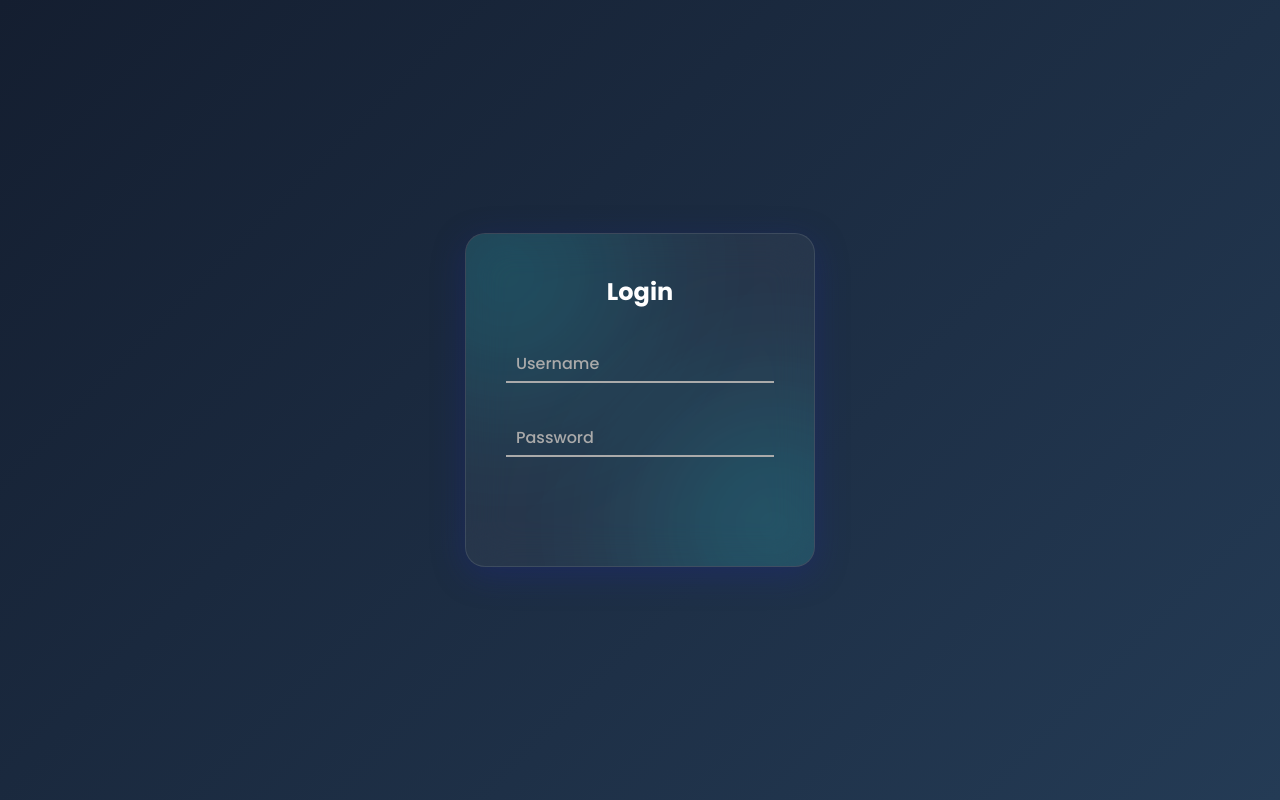
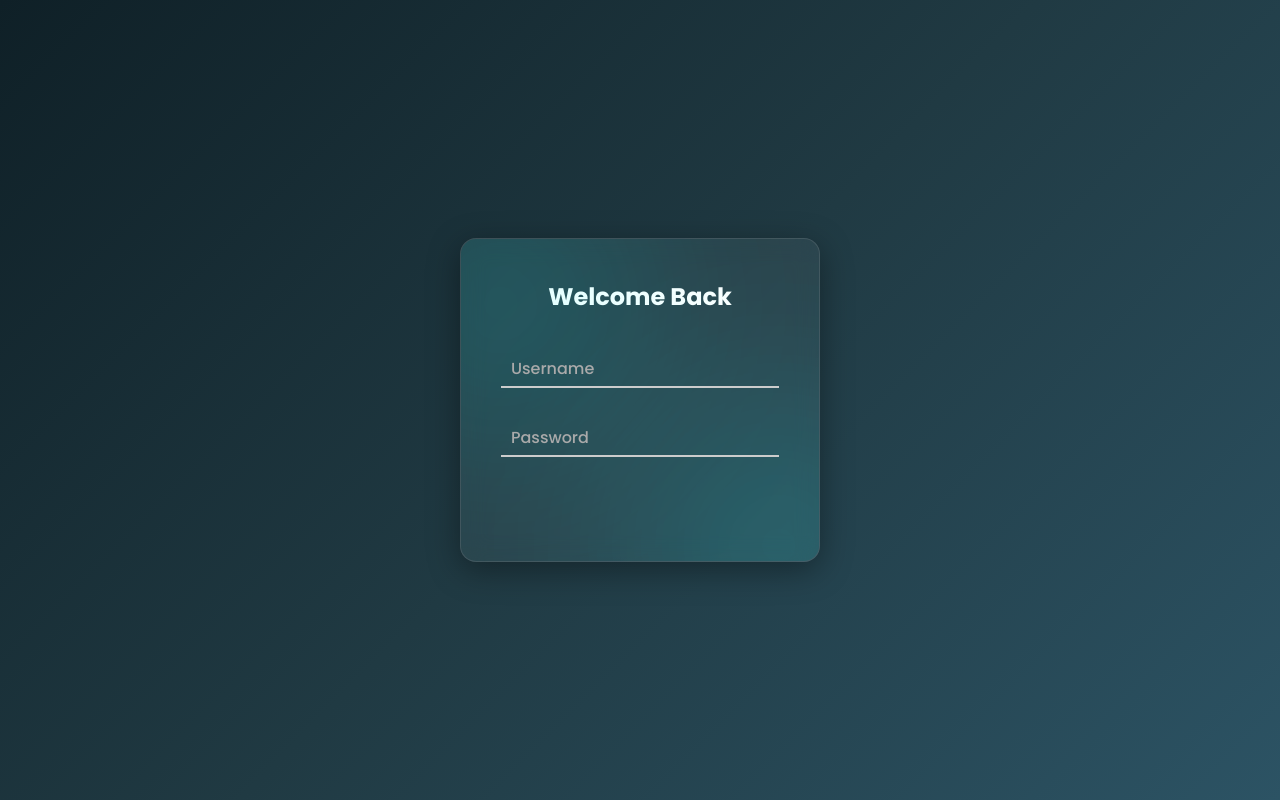
Before and after one commit to Nevi32/gsap, a plain HTML site: page index.html in a window 1280 px wide. Drawn offline with nearby package versions, Linux system fonts and the light colour scheme.

Commit message:
Update index.html

```diff
--- a/index.html
+++ b/index.html
@@ -2,9 +2,8 @@
 <html lang="en">
 <head>
   <meta charset="UTF-8">
-  <title>Animated Login Form</title>
+  <title>GSAP Login Form</title>
   <link href="https://fonts.googleapis.com/css2?family=Poppins:wght@300;500;700&display=swap" rel="stylesheet">
-  <script src="https://cdnjs.cloudflare.com/ajax/libs/gsap/3.12.2/gsap.min.js"></script>
   <style>
     * {
       margin: 0;
@@ -14,46 +13,48 @@
 
     body {
       height: 100vh;
-      background: linear-gradient(135deg, #141e30, #243b55);
+      background-color: #0f2027;
+      background-image: linear-gradient(135deg, #0f2027, #203a43, #2c5364);
       display: flex;
       justify-content: center;
       align-items: center;
       font-family: 'Poppins', sans-serif;
+      overflow: hidden;
     }
 
     .login-container {
-      background: rgba(255, 255, 255, 0.05);
+      background: rgba(255, 255, 255, 0.06);
+      border-radius: 16px;
+      padding: 40px;
+      width: 360px;
+      backdrop-filter: blur(12px);
       border: 1px solid rgba(255, 255, 255, 0.1);
-      border-radius: 20px;
-      padding: 40px;
-      width: 350px;
-      backdrop-filter: blur(20px);
-      box-shadow: 0 8px 32px 0 rgba( 31, 38, 135, 0.37 );
+      box-shadow: 0 8px 32px rgba( 0, 0, 0, 0.37 );
+      color: white;
       position: relative;
       overflow: hidden;
     }
 
     .login-container h2 {
       text-align: center;
-      color: #fff;
       margin-bottom: 30px;
+      font-weight: 600;
     }
 
     .form-group {
       position: relative;
-      margin-bottom: 30px;
+      margin-bottom: 25px;
     }
 
     .form-group input {
       width: 100%;
-      padding: 12px 12px 12px 10px;
+      padding: 12px;
       background: transparent;
       border: none;
-      border-bottom: 2px solid #aaa;
+      border-bottom: 2px solid #ccc;
       color: #fff;
       font-size: 16px;
       outline: none;
-      transition: border-color 0.3s;
     }
 
     .form-group label {
@@ -61,9 +62,8 @@
       top: 12px;
       left: 10px;
       color: #aaa;
-      font-size: 16px;
       pointer-events: none;
-      transition: 0.3s ease;
+      transition: 0.3s ease all;
     }
 
     .form-group input:focus ~ label,
@@ -78,46 +78,43 @@
       padding: 12px;
       background: #00f7ff;
       color: #000;
-      font-weight: bold;
       border: none;
       border-radius: 10px;
       cursor: pointer;
-      transition: 0.3s ease;
+      font-weight: bold;
+      transition: 0.3s;
     }
 
     .login-btn:hover {
       background: #00c2d1;
     }
 
-    .glow-circle {
+    .glow {
       position: absolute;
       width: 200px;
       height: 200px;
       background: rgba(0, 255, 255, 0.2);
       border-radius: 50%;
-      filter: blur(60px);
-      z-index: -1;
-      animation: pulse 6s infinite alternate ease-in-out;
+      filter: blur(80px);
+      animation: move 6s ease-in-out infinite alternate;
     }
 
-    .glow-circle:nth-child(1) {
+    .glow:nth-child(1) {
       top: -60px;
       left: -60px;
     }
 
-    .glow-circle:nth-child(2) {
+    .glow:nth-child(2) {
       bottom: -60px;
       right: -60px;
     }
 
-    @keyframes pulse {
+    @keyframes move {
       from {
-        transform: scale(1);
-        opacity: 0.5;
+        transform: scale(1) translateY(0);
       }
       to {
-        transform: scale(1.3);
-        opacity: 0.8;
+        transform: scale(1.3) translateY(20px);
       }
     }
   </style>
@@ -125,9 +122,9 @@
 <body>
 
 <div class="login-container">
-  <div class="glow-circle"></div>
-  <div class="glow-circle"></div>
-  <h2>Login</h2>
+  <div class="glow"></div>
+  <div class="glow"></div>
+  <h2>Welcome Back</h2>
   <div class="form-group">
     <input type="text" required placeholder=" " id="username">
     <label for="username">Username</label>
@@ -139,27 +136,30 @@
   <button class="login-btn">Login</button>
 </div>
 
+<!-- ✅ GSAP CDN -->
+<script src="https://cdnjs.cloudflare.com/ajax/libs/gsap/3.10.4/gsap.min.js"></script>
 <script>
+  // Animate login container on load
   gsap.from(".login-container", {
-    duration: 1.5,
     y: 100,
     opacity: 0,
-    ease: "power4.out"
+    duration: 1.5,
+    ease: "power3.out"
   });
 
   gsap.from(".form-group", {
+    y: 30,
+    opacity: 0,
     duration: 1,
-    opacity: 0,
-    y: 50,
-    stagger: 0.2,
-    delay: 0.5
+    delay: 0.5,
+    stagger: 0.2
   });
 
   gsap.from(".login-btn", {
+    scale: 0,
     duration: 1,
-    scale: 0,
-    ease: "back.out(1.7)",
-    delay: 1.2
+    delay: 1.2,
+    ease: "back.out(1.7)"
   });
 </script>
 
```
